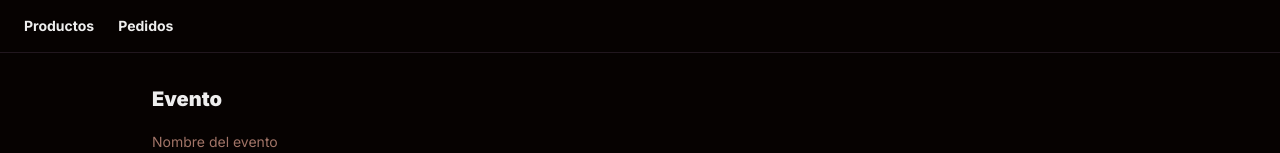
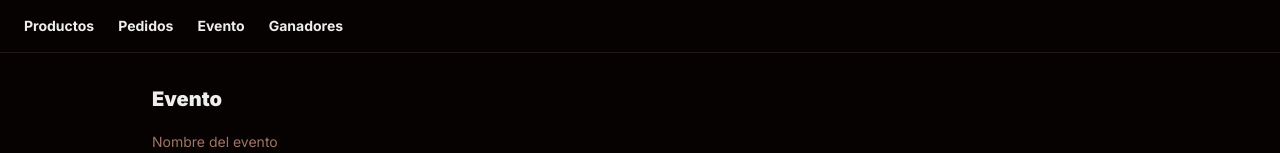
Before and after one commit to LethalKrisixTools/rpmfest, a Next.js app: page /admin/evento in a window 1280 px wide. Shown: the top 153 px of the page. Built offline with nearby package versions, Linux system fonts and the light colour scheme; no server answers; the database is empty.

Commit message:
feat: add Evento and Ganadores links to admin navigation

```diff
--- a/app/admin/layout.tsx
+++ b/app/admin/layout.tsx
@@ -17,6 +17,12 @@ export default async function AdminLayout({ children }: { children: React.ReactN
           <Link href="/admin/pedidos" className="hover:text-gold">
             Pedidos
           </Link>
+          <Link href="/admin/evento" className="hover:text-gold">
+            Evento
+          </Link>
+          <Link href="/admin/ganadores" className="hover:text-gold">
+            Ganadores
+          </Link>
         </nav>
         <span className="text-xs text-text-muted">{user?.email}</span>
       </header>
```
